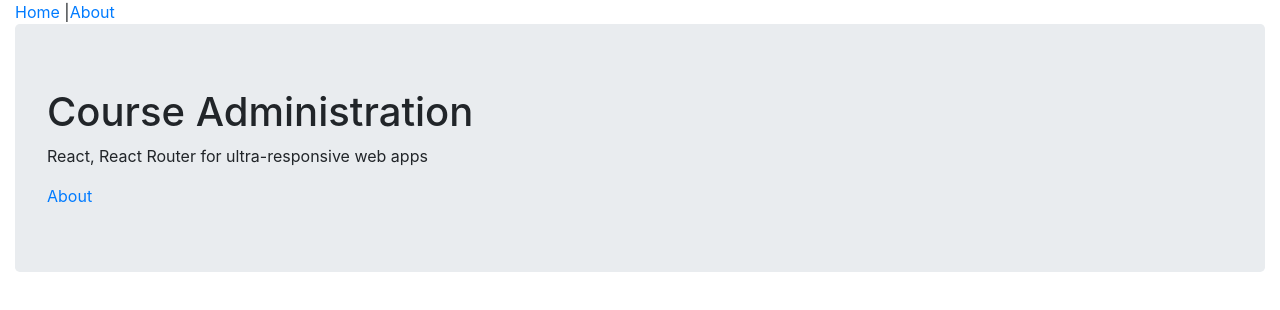
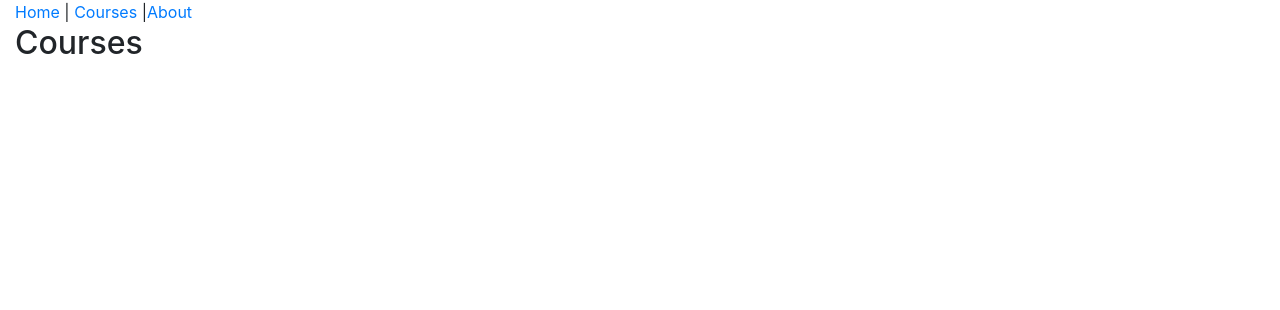
Before and after one commit to ma7ammad/my-first-react-app, a React (Create React App) app: page /courses in a window 1280 px wide. Shown: the top 310 px of the page. Built offline with nearby package versions, Linux system fonts and the light colour scheme.

Commit message:
moved common folder inside components & added CoursesPage

```diff
--- a/src/components/App.js
+++ b/src/components/App.js
@@ -1,7 +1,8 @@
 import React from "react";
 import HomePage from "./HomePage";
 import AboutPage from "./AboutPage";
-import Header from "../common/Header";
+import CoursesPage from "./CoursesPage";
+import Header from "./common/Header";
 
 function App() {
   /*----------------------------------*/
@@ -9,6 +10,7 @@
   function getPage() {
     const route = window.location.pathname;
     if (route === "/about") return <AboutPage />;
+    if (route === "/courses") return <CoursesPage />;
     return <HomePage />;
   }
   /*----------------------------------*/
--- /dev/null
+++ b/src/components/CoursesPage.js
@@ -0,0 +1,9 @@
+import React from "react";
+
+class CoursesPage extends React.Component {
+  render() {
+    return <h2>Courses</h2>;
+  }
+}
+
+export default CoursesPage;
--- a/src/common/Header.js
+++ b/src/components/common/Header.js
@@ -3,7 +3,8 @@
 function Header() {
   return (
     <nav>
-      <a href="/">Home</a> |<a href="/about">About</a>
+      <a href="/">Home</a> | <a href="/courses">Courses</a> |
+      <a href="/about">About</a>
     </nav>
   );
 }
```
